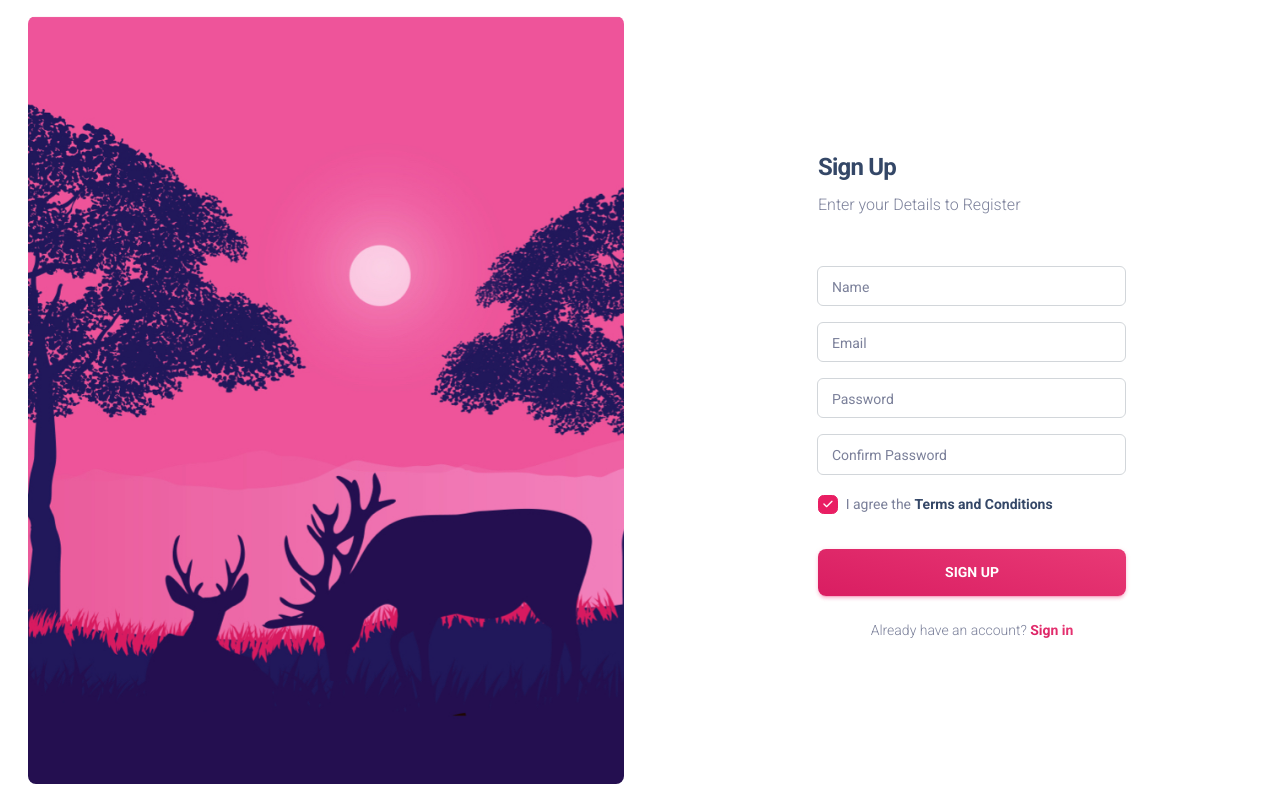
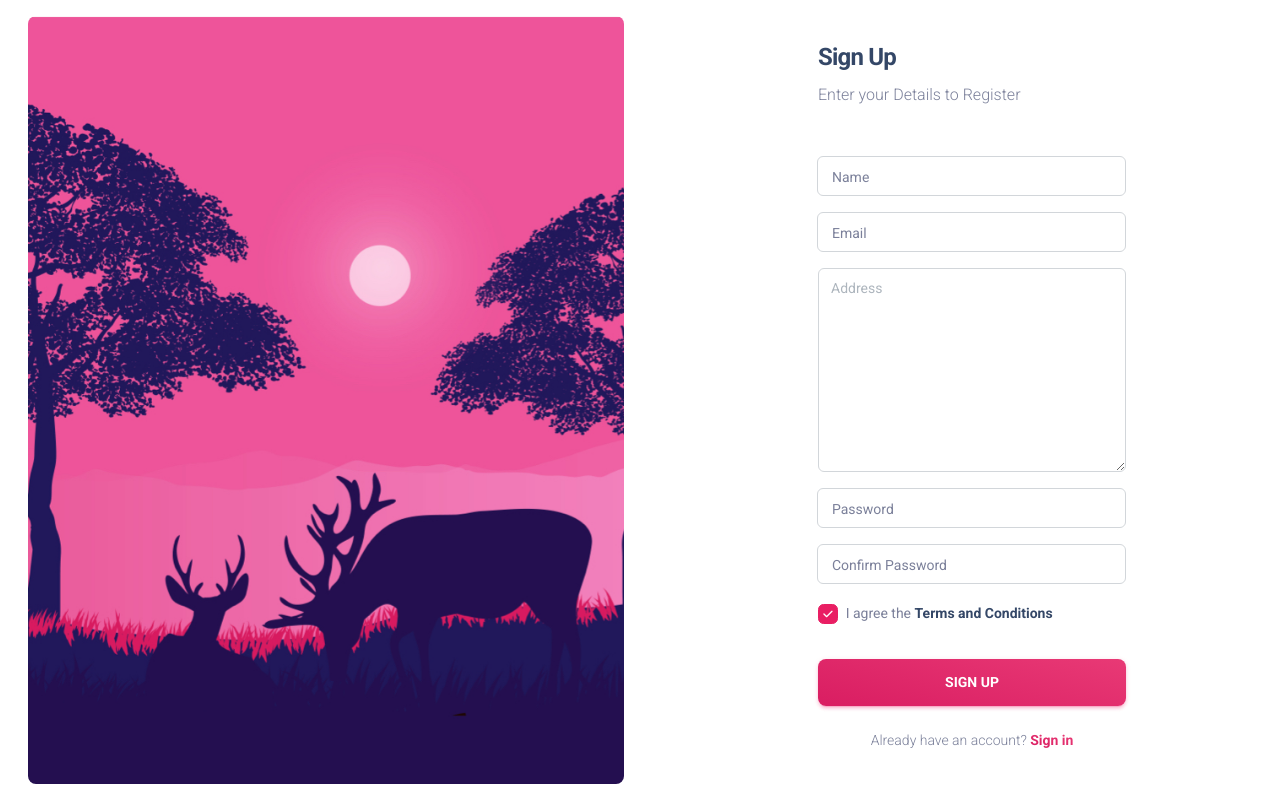
Before and after one commit to diyapatel7704/class, a Django app: page /signup/ in a window 1280 px wide. Run offline with Django 4.2, Linux system fonts and the light colour scheme; some libraries are stand-ins or nearby versions.

Commit message:
signup change

```diff
--- a/Secretory/templates/sign-up.html
+++ b/Secretory/templates/sign-up.html
@@ -55,6 +55,9 @@
                       <input type="email" name="email" class="form-control">
                     </div>
                     <div class="input-group input-group-outline mb-3">
+                      <textarea name="address" class="form-control" placeholder="Address" id="" cols="30" rows="10"></textarea>
+                    </div>
+                    <div class="input-group input-group-outline mb-3">
                       <label class="form-label">Password</label>
                       <input type="password" name="password" class="form-control">
                     </div>
```
